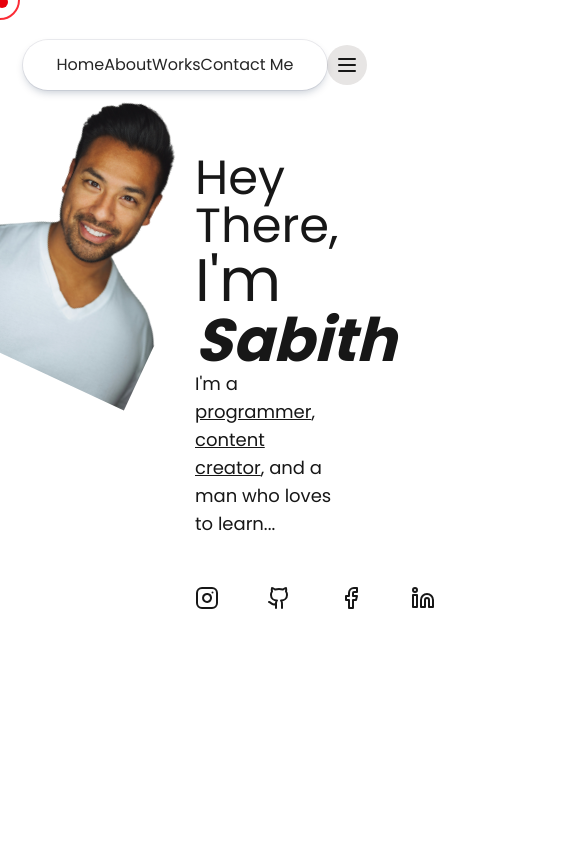
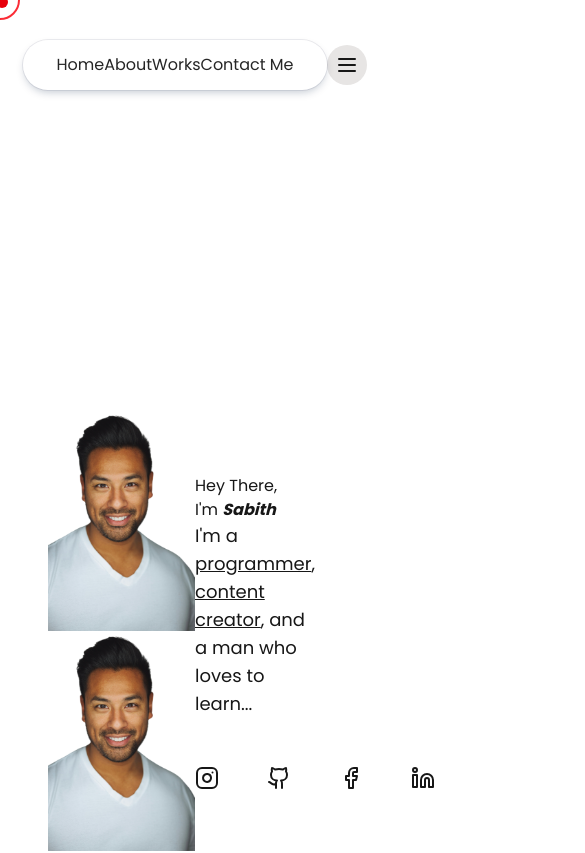
Before and after one commit to masterdevsabith/my-portfolio, a Next.js app: page / in a window 390 px wide. Shown: the top 853 px of the page, 585 px wide, since content can reach past the window. Built offline with nearby package versions, Linux system fonts and the light colour scheme.

Commit message:
subtle responsive changes in hero page

```diff
--- a/app/components/Hero.tsx
+++ b/app/components/Hero.tsx
@@ -78,14 +78,21 @@ export default function Hero() {
   ];
 
   return (
-    <section className="w-full flex items-start h-screen z-100">
+    <section className="w-full pt-80 px-12 md:pt-0 flex sm:flex-col-reverse md:flex-row sm:items-start md:items-start h-screen z-100">
       <div className="left w-1/2 h-full relative">
         <Image
           src={"/assets/me.png"}
           alt="me"
           width={600}
           height={600}
-          className="rotate-25 "
+          className="sm:hidden md:inline-block sm:rotate-0 md:rotate-25 relative sm:left-80 md:left-0 md:top-40 lg:static"
+        />
+        <Image
+          src={"/assets/me.png"}
+          alt="me"
+          width={1000}
+          height={1000}
+          className="sm:visible md:hidden sm:rotate-0 md:rotate-25 relative sm:left-80  md:top-40 lg:static"
         />
 
         <div
@@ -105,13 +112,13 @@ export default function Hero() {
 
       <div className="right w-1/2 h-full pr-14 py-16 flex flex-col items-start justify-start">
         <div className="headings flex flex-col">
-          <h1 className="lg:text-7xl text-5xl">Hey There,</h1>
-          <h1 className="lg:text-8xl text-6xl lg:flex sm:flex">
+          <h1 className="lg:text-7xl md:text-5xl sm:text-7xl">Hey There,</h1>
+          <h1 className="lg:text-8xl md:text-6xl sm:text-8xl lg:flex sm:flex">
             I'm <b className="italic">Sabith</b>
           </h1>
         </div>
         <div className="content mb-12 sm:mb-8">
-          <p className="text-lg sm:text-sm">
+          <p className="text-lg sm:text-sm sm:w-full">
             I'm a <u>programmer</u>, <u>content creator</u>, and a man who loves
             to learn...
           </p>
```
